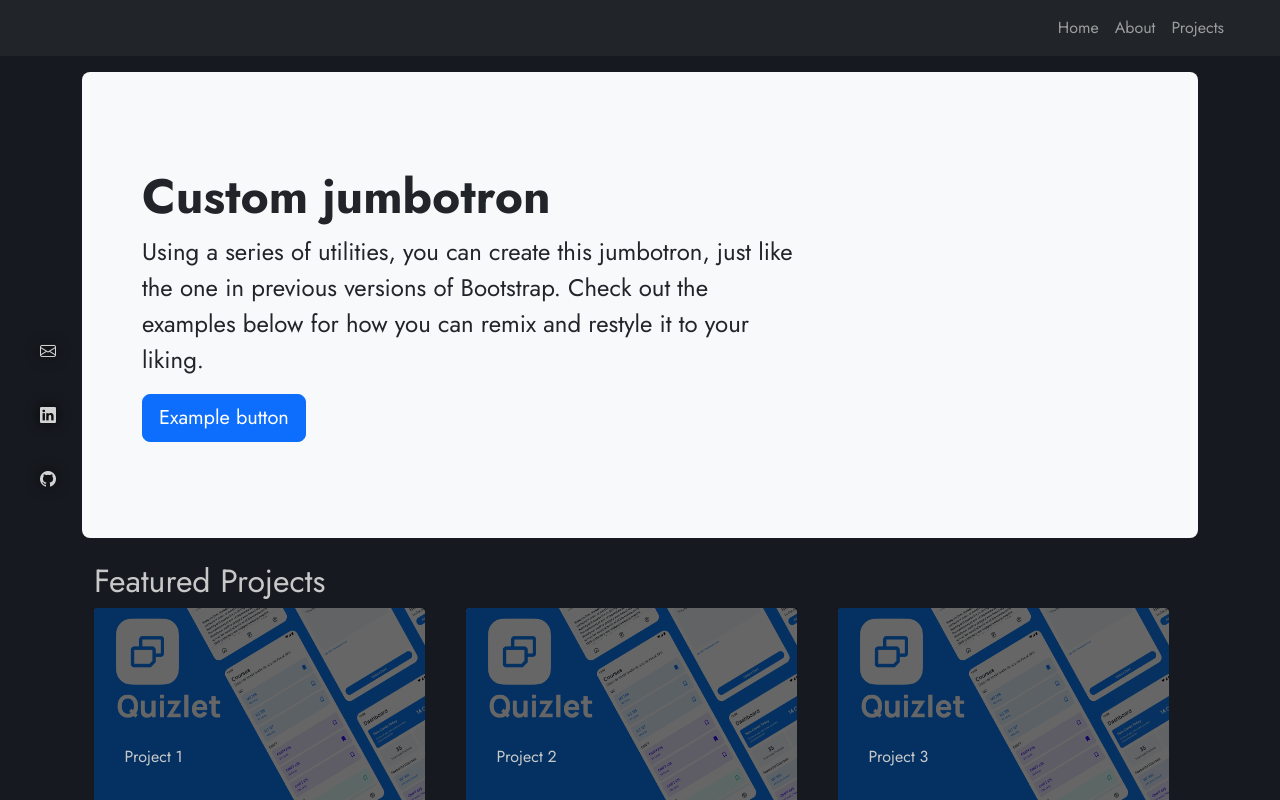
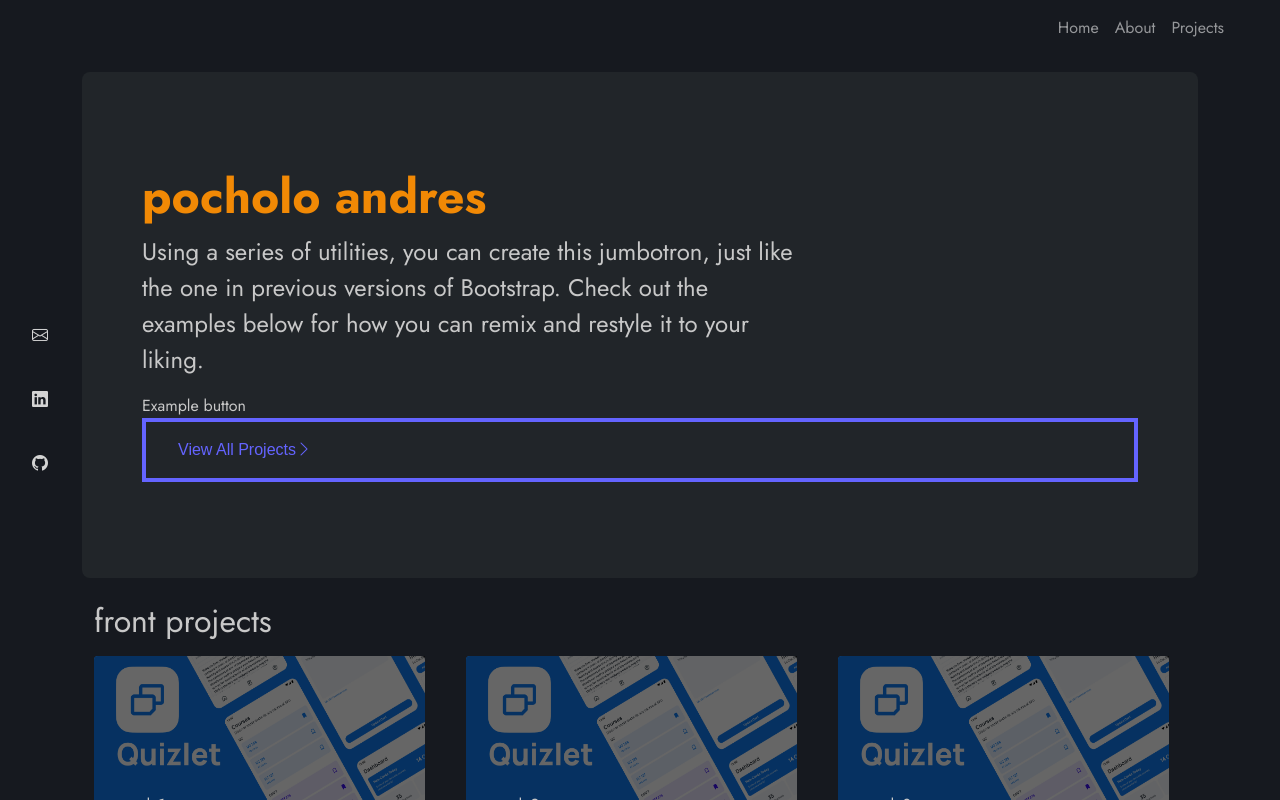
Before and after one commit to sleepsim/portfolio, a React (Vite) app: page / in a window 1280 px wide. Shown: the top 800 px of the page. Built offline with nearby package versions, Linux system fonts and the light colour scheme.

Commit message:
fixed sidebar

```diff
--- a/package.json
+++ b/package.json
@@ -10,9 +10,11 @@
     "preview": "vite preview"
   },
   "dependencies": {
+    "bootstrap": "^5.3.3",
     "bootstrap-icons": "^1.11.3",
     "react": "^18.2.0",
-    "react-dom": "^18.2.0"
+    "react-dom": "^18.2.0",
+    "react-router-dom": "^6.22.1"
   },
   "devDependencies": {
     "@types/react": "^18.2.56",
--- a/src/components/elements/Jumbotron.tsx
+++ b/src/components/elements/Jumbotron.tsx
@@ -1,17 +1,22 @@
 export const Jumbotron = () => {
   return (
     <>
-      <div className="p-5 mb-4 bg-body-tertiary rounded-3">
+      <div className="p-5 mb-4 bg-dark rounded-3">
         <div className="container-fluid py-5">
-          <h1 className="display-5 fw-bold text-dark">Custom jumbotron</h1>
-          <p className="col-md-8 fs-4 text-dark">
+          <h1 className="display-5 fw-bold text-orange">pocholo andres</h1>
+          <p className="col-md-8 fs-4 text-w">
             Using a series of utilities, you can create this jumbotron, just
             like the one in previous versions of Bootstrap. Check out the
             examples below for how you can remix and restyle it to your liking.
           </p>
-          <button className="btn btn-primary btn-lg" type="button">
-            Example button
-          </button>
+          <div className="animated-button-purple">Example button</div>
+          <div className="animated-button-purple no-padding">
+            <a href="projects.html">
+              <span>
+                View All Projects<i className="bi bi-chevron-right"></i>
+              </span>
+            </a>
+          </div>
         </div>
       </div>
     </>
--- a/src/components/elements/Navbar.tsx
+++ b/src/components/elements/Navbar.tsx
@@ -2,7 +2,7 @@ import { Link } from "react-router-dom";
 
 export const Navbar = () => {
   return (
-    <nav className="navbar navbar-expand-sm navbar-dark bg-dark">
+    <nav className="navbar navbar-expand-sm navbar-dark">
       <div className="collapse navbar-collapse">
         <ul className="navbar-nav ms-auto me-5">
           <li className="nav-item">
--- a/src/components/elements/Sidebar.tsx
+++ b/src/components/elements/Sidebar.tsx
@@ -1,8 +1,7 @@
 export const Sidebar = () => {
   return (
-    <div className="sidebar">
     <div className="social-icon-animate">
-        <ul className="flex-column">
+      <ul className="flex-column justify-content-center">
         <li>
           <a className="google" href="mailto:pandres@sfu.ca">
             <span></span>
@@ -35,6 +34,5 @@ export const Sidebar = () => {
         </li>
       </ul>
     </div>
-    </div>
   );
 };
--- a/src/components/elements/TileContainer.tsx
+++ b/src/components/elements/TileContainer.tsx
@@ -1,36 +1,66 @@
 import { ProjectTile } from "./ProjectTile";
-import projectsJson from "../../data/projects.json";
+import ProjectsJson from "../../data/projects.json";
 
-let info2: {
+let ProjectInfo: {
   id: string;
   title: string;
   description: string;
   image: string;
   featured: boolean;
+  category: string;
 }[] = [];
 
-projectsJson.forEach((item) => {
-  info2.push(item);
+ProjectsJson.forEach((item) => {
+  ProjectInfo.push(item);
 });
 
-export const TileContainer = () => {
+interface Props {
+  category: string;
+}
+
+// Load the projects depending on category, load all if selected
+const LoadProjects2 = (category: string) => {
+  if (category == "all") {
+    return ProjectInfo.map((project) => (
+      <div className="col col-lg-4">
+        <ProjectTile
+          id={project.id}
+          title={project.title}
+          description={project.description}
+          image={project.image}
+        />
+      </div>
+    ));
+  } else {
+    return ProjectInfo.filter((project) => project.category == category).map(
+      (project) => (
+        <>
+          <div className="col col-lg-4">
+            <ProjectTile
+              id={project.id}
+              title={project.title}
+              description={project.description}
+              image={project.image}
+            />
+          </div>
+          {/* <div className="col col-sm-4">
+            <p>Text here blah blah blah</p>
+          </div> */}
+        </>
+      )
+    );
+  }
+};
+
+const TileContainer = ({ category }: Props) => {
   return (
     <div className="container">
-      <h2>Featured Projects</h2>
-      <div className="row justify-content-center">
-        {info2.map((item) =>
-          item.featured ? (
-            <div className="col col-lg-4">
-              <ProjectTile
-                id={item.id}
-                title={item.title}
-                description={item.description}
-                image={item.image}
-              />
-            </div>
-          ) : null
-        )}
+      <h2 className="mb-3">{category} projects</h2>
+      <div className="row justify-content-center no-wrap my-3">
+        {LoadProjects2(category)}
       </div>
     </div>
   );
 };
+
+export { TileContainer };
--- a/src/components/pages/Home.tsx
+++ b/src/components/pages/Home.tsx
@@ -5,7 +5,10 @@ export const Home = () => {
   return (
     <>
       <Jumbotron />
-      <TileContainer />
+      <section id="projects">
+        <TileContainer category="front" />
+        <TileContainer category="back" />
+      </section>
     </>
   );
 };
--- a/src/data/projects.json
+++ b/src/data/projects.json
@@ -1,7 +1,7 @@
 [
   {
     "id": "quizlet",
-    "title": "Project 1",
+    "title": "code1",
     "description": "This is the description of project 1.",
     "image": "src/assets/quizlet.png",
     "github": "https://github.com/user/project1",
@@ -10,34 +10,47 @@
   },
   {
     "id": "quizlet2",
-    "title": "Project 2",
+    "title": "code2",
     "description": "This is the description of project 2.",
     "image": "src/assets/quizlet.png",
     "github": "https://github.com/user/project2",
+    "category": "front",
     "featured": true
   },
   {
     "id": "quizlet3",
-    "title": "Project 3",
+    "title": "code3",
     "description": "This is the description of project 3.",
     "image": "src/assets/quizlet.png",
     "github": "https://github.com/user/project3",
+    "category": "front",
     "featured": true
   },
   {
     "id": "quizlet3",
-    "title": "Project 3",
+    "title": "design1",
     "description": "This is the description of project 3.",
     "image": "src/assets/quizlet.png",
     "github": "https://github.com/user/project3",
+    "category": "back",
     "featured": false
   },
   {
     "id": "quizlet6",
-    "title": "Project 6",
+    "title": "design2",
     "description": "This is the description of project 3.",
     "image": "src/assets/quizlet.png",
     "github": "https://github.com/user/project3",
+    "category": "back",
+    "featured": true
+  },
+  {
+    "id": "quizlet7",
+    "title": "design2",
+    "description": "This is the description of project 3.",
+    "image": "src/assets/quizlet.png",
+    "github": "https://github.com/user/project3",
+    "category": "back",
     "featured": true
   }
 ]
--- a/src/scss/_animations.scss
+++ b/src/scss/_animations.scss
@@ -1,9 +1,19 @@
 .social-icon-animate {
+  position: fixed;
+  top: 0;
+  left: 0;
+  height: 100vh;
+  padding-left: 0.5rem;
+  display: flex;
+  flex-direction: column;
+  justify-content: center;
+
   ul {
-    position: absolute;
     margin: 0;
     padding: 0;
     display: flex;
+    flex-direction: column;
+    align-items: center;
     li {
       list-style: none;
       a {
@@ -195,6 +205,7 @@
     }
   }
 }
+
 .hover-1-content {
   width: 100%;
   position: absolute;
@@ -215,3 +226,89 @@
   padding-left: 3rem;
   padding-right: 3rem;
 }
+
+
+//Buttons
+.animated-button-purple{
+	a{
+		display: block;
+
+		padding-top: 1rem;
+		padding-bottom: 1rem;
+		padding-left: 2rem;
+		padding-right: 2rem;
+
+		font-family: 'Poppins', sans-serif;
+		text-decoration: none;
+		color: var(--purple-accent);
+		border: 0.3rem var(--purple-accent) solid;
+		position: relative;
+		transition: all .35s;
+	}
+
+	a span{
+		position: relative;
+		z-index: 2;
+	}
+
+	a:after{
+		position: absolute;
+		content: "";
+		top: 0;
+		left: 0;
+		width: 0;
+		height: 100%;
+		background: var(--purple-accent);
+		transition: all .35s;
+	}
+
+	a:hover{
+		color: #fff;
+	}
+
+	a:hover:after{
+		width: 100%;
+	}
+}
+
+.animated-button-orange{
+	a{
+		display: block;
+
+		padding-top: 1rem;
+		padding-bottom: 1rem;
+		padding-left: 2rem;
+		padding-right: 2rem;
+
+		font-family: 'Poppins', sans-serif;
+		text-decoration: none;
+		color: var(--orange-accent);
+		border: 0.3rem var(--orange-accent) solid;
+		position: relative;
+		transition: all .35s;
+	}
+
+	a span{
+		position: relative;
+		z-index: 2;
+	}
+
+	a:after{
+		position: absolute;
+		content: "";
+		top: 0;
+		left: 0;
+		width: 0;
+		height: 100%;
+		background: var(--orange-accent);
+		transition: all .35s;
+	}
+
+	a:hover{
+		color: #fff;
+	}
+
+	a:hover:after{
+		width: 100%;
+	}
+}
--- a/src/scss/_main.scss
+++ b/src/scss/_main.scss
@@ -14,3 +14,14 @@ body {
   background-color: var(--bg-color);
   color: var(--white-accent);
 }
+
+.text-orange{
+  color: var(--orange-accent);
+}
+
+.text-purple{
+  color: var(--purple-accent);
+}
+.text-white{
+  color: var(--white-accent);
+}
--- a/src/scss/_sidebar.scss
+++ b/src/scss/_sidebar.scss
@@ -1,18 +1,18 @@
-.sidebar {
-  height: 100%;
-  width: 12rem;
-  position: fixed;
-  z-index: 1;
-  top: 0;
-  left: 0;
-  overflow-x: hidden;
-  padding-top: 40vh;
-  padding-left: 1rem;
-  font-family: "Mulish", Arial, sans-serif;
-  a {
-    // padding: 6px 8px 6px 16px;
-    display: block;
-    border-radius: 1rem 0 0 1rem;
-    filter: drop-shadow(0 0 0.4rem rgb(0, 0, 0));
-  }
-}
+// .sidebar {
+//   height: 100%;
+//   width: 12rem;
+//   position: fixed;
+//   z-index: 1;
+//   top: 0;
+//   left: 0;
+//   overflow-x: hidden;
+//   padding-top: 50%;
+//   padding-left: 1.5rem;
+//   a {
+//     display: block;
+//     border-radius: 1rem 0 0 1rem;
+//     filter: drop-shadow(0 0 0.4rem rgb(0, 0, 0));
+//   }
+// }
+
+//Deprecated
--- a/src/scss/index.css
+++ b/src/scss/index.css
@@ -1,9 +1,20 @@
 @import url("https://fonts.googleapis.com/css2?family=Jost:wght@300;400;700&display=swap");
+.social-icon-animate {
+  position: fixed;
+  top: 0;
+  left: 0;
+  height: 100vh;
+  padding-left: 0.5rem;
+  display: flex;
+  flex-direction: column;
+  justify-content: center;
+}
 .social-icon-animate ul {
-  position: absolute;
   margin: 0;
   padding: 0;
   display: flex;
+  flex-direction: column;
+  align-items: center;
 }
 .social-icon-animate ul li {
   list-style: none;
@@ -202,22 +213,72 @@
   padding-right: 3rem;
 }
 
-.sidebar {
-  height: 100%;
-  width: 12rem;
-  position: fixed;
-  z-index: 1;
+.animated-button-purple a {
+  display: block;
+  padding-top: 1rem;
+  padding-bottom: 1rem;
+  padding-left: 2rem;
+  padding-right: 2rem;
+  font-family: "Poppins", sans-serif;
+  text-decoration: none;
+  color: var(--purple-accent);
+  border: 0.3rem var(--purple-accent) solid;
+  position: relative;
+  transition: all 0.35s;
+}
+.animated-button-purple a span {
+  position: relative;
+  z-index: 2;
+}
+.animated-button-purple a:after {
+  position: absolute;
+  content: "";
   top: 0;
   left: 0;
-  overflow-x: hidden;
-  padding-top: 40vh;
-  padding-left: 1rem;
-  font-family: "Mulish", Arial, sans-serif;
+  width: 0;
+  height: 100%;
+  background: var(--purple-accent);
+  transition: all 0.35s;
 }
-.sidebar a {
+.animated-button-purple a:hover {
+  color: #fff;
+}
+.animated-button-purple a:hover:after {
+  width: 100%;
+}
+
+.animated-button-orange a {
   display: block;
-  border-radius: 1rem 0 0 1rem;
-  filter: drop-shadow(0 0 0.4rem rgb(0, 0, 0));
+  padding-top: 1rem;
+  padding-bottom: 1rem;
+  padding-left: 2rem;
+  padding-right: 2rem;
+  font-family: "Poppins", sans-serif;
+  text-decoration: none;
+  color: var(--orange-accent);
+  border: 0.3rem var(--orange-accent) solid;
+  position: relative;
+  transition: all 0.35s;
+}
+.animated-button-orange a span {
+  position: relative;
+  z-index: 2;
+}
+.animated-button-orange a:after {
+  position: absolute;
+  content: "";
+  top: 0;
+  left: 0;
+  width: 0;
+  height: 100%;
+  background: var(--orange-accent);
+  transition: all 0.35s;
+}
+.animated-button-orange a:hover {
+  color: #fff;
+}
+.animated-button-orange a:hover:after {
+  width: 100%;
 }
 
 :root {
@@ -234,3 +295,15 @@ body {
   background-color: var(--bg-color);
   color: var(--white-accent);
 }
+
+.text-orange {
+  color: var(--orange-accent);
+}
+
+.text-purple {
+  color: var(--purple-accent);
+}
+
+.text-white {
+  color: var(--white-accent);
+}
```
Also changed, not shown: src/components/elements/TestNotepad.tsx (added, +36 -0 lines), 1 other file (tests, documents, lock files or other folders). Lines whose indentation alone changed are shown as unchanged.
